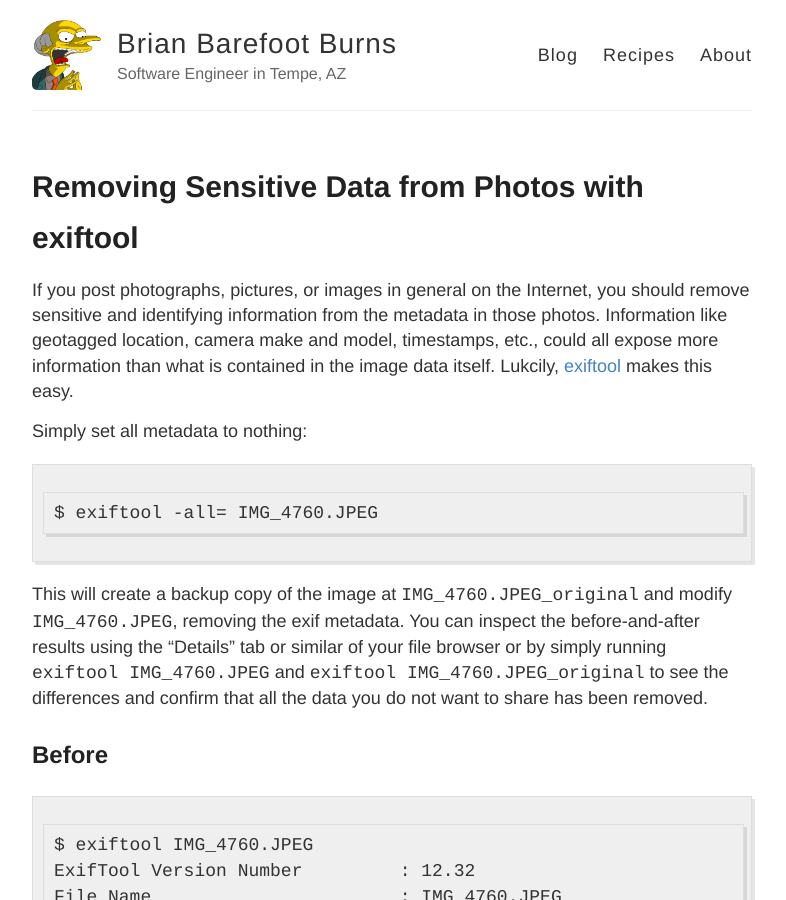
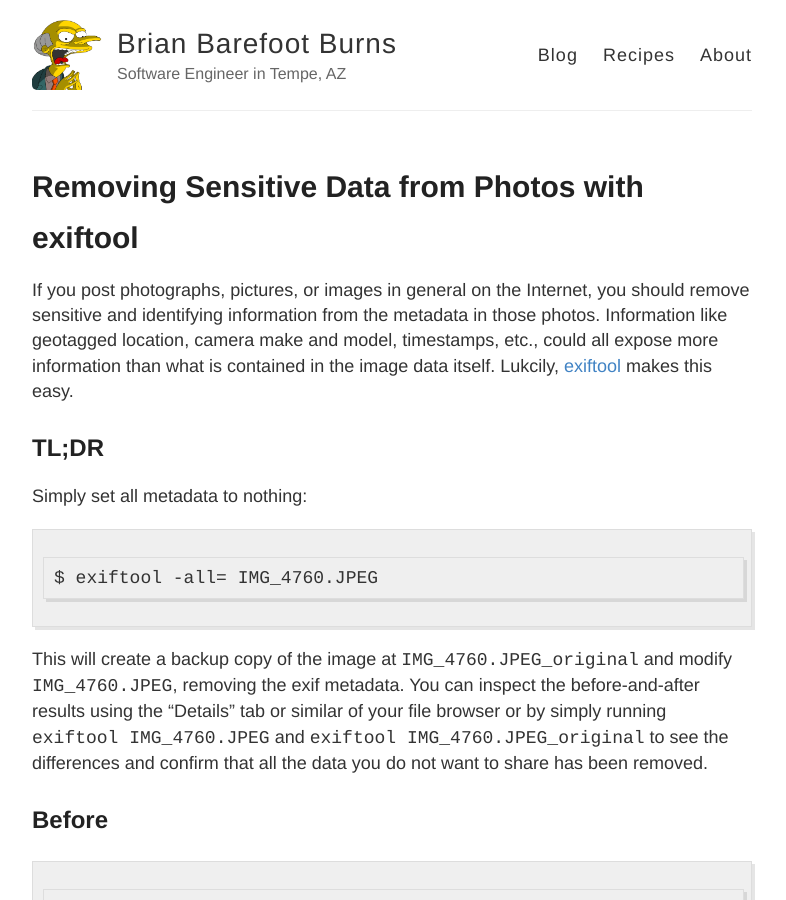
Before and after one commit to bpburns/bpburns.github.io, a Jekyll site: the page built from _posts/2023-12-11-4.md, in a window 1280 px wide and 900 px high. Shown: the whole window, without its empty margins (248-1034 px from the left). Built offline with Jekyll 4.4.1, drawn with Linux system fonts in a browser that asks for light colours.

```diff
--- a/_posts/2023-12-11-4.md
+++ b/_posts/2023-12-11-4.md
@@ -9,6 +9,8 @@ in those photos. Information like geotagged location, camera make and model,
 timestamps, etc., could all expose more information than what is contained
 in the image data itself. Lukcily, [exiftool](https://exiftool.org/) makes
 this easy.
+
+## TL;DR
 
 Simply set all metadata to nothing:
 
```
